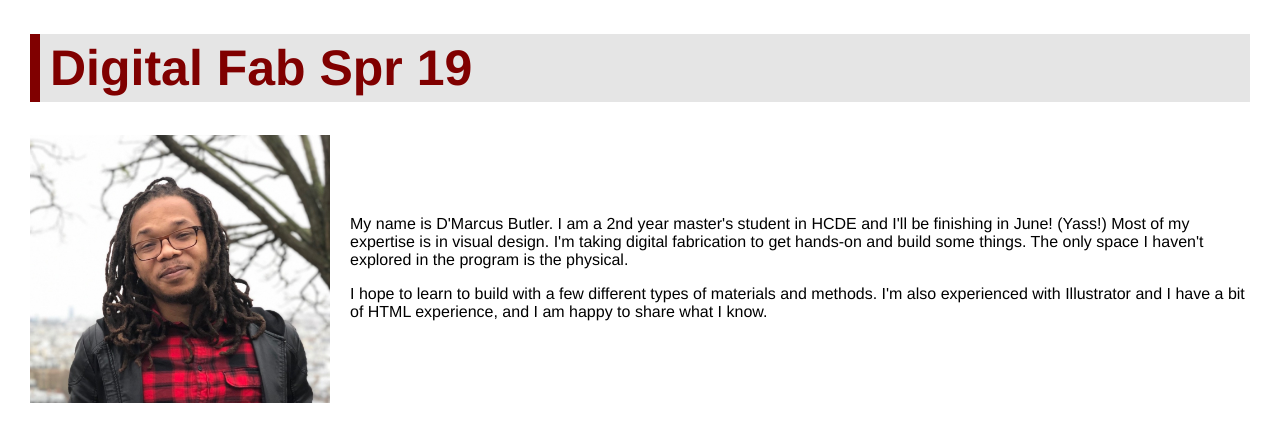
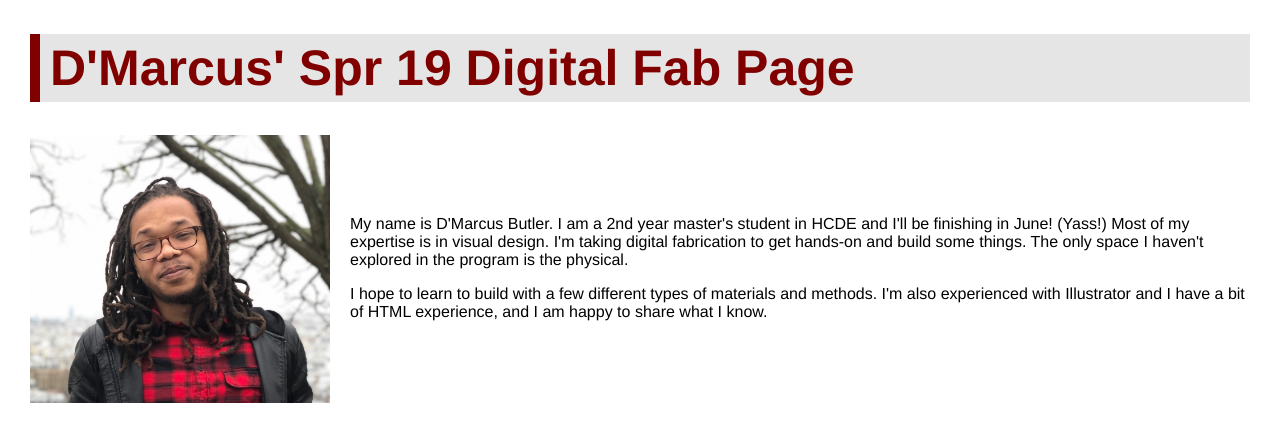
Before and after one commit to dmbutler09/dmbutler09.github.io, a plain HTML site: page index.html in a window 1280 px wide. Drawn offline with Linux system fonts and the light colour scheme.

Commit message:
Title Change

```diff
--- a/index.html
+++ b/index.html
@@ -12,7 +12,7 @@
     <body>
 
         <div class="header" style="height: 400px">
-            <h1>Digital Fab Spr 19</h1>
+            <h1>D'Marcus' Spr 19 Digital Fab Page</h1>
             <img src="IMG_5281.jpg" width=300 style="float:left; margin-right:20px;
             " ></a>
             <p style="padding-top: 80px;">
```
